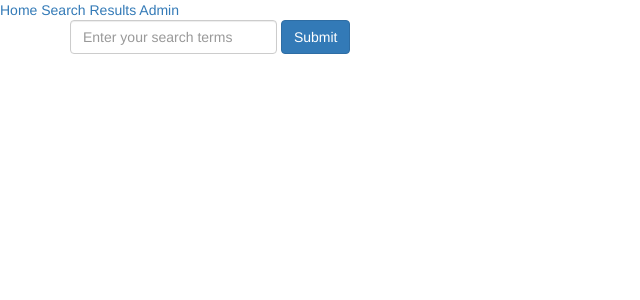
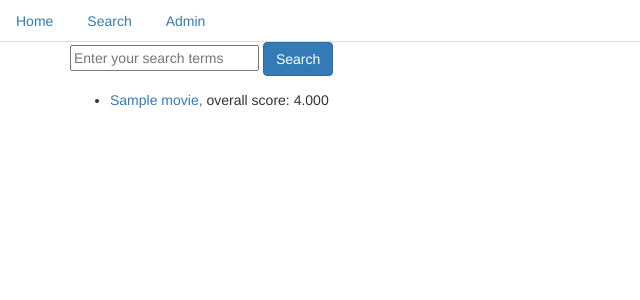
Before and after one commit to daansmits1/mhaggle, a Django app: template movielist/templates/movielist/search.html in a window 1280 px wide. Shown: the top 300 px of the page, without its empty margins (0-640 px from the left). Run offline with Django 3.2, Linux system fonts and the light colour scheme; the template is opened without the code that fills it: values that come from a table or form of the project are taken from there, others are empty; tables that the repository leaves empty hold one stand-in row (values such as "Sample post"); some libraries are stand-ins or nearby versions.

Commit message:
Search working, initial update to layout

```diff
--- a/movielist/templates/layout/layout.html
+++ b/movielist/templates/layout/layout.html
@@ -10,7 +10,12 @@
 
 <body>
 
-<a href="/movielist/"> Home </a> <a href="/movielist/search"> Search </a> <a href="/movielist/results"> Results </a> <a href="/admin"> Admin </a>
+
+<ul class="nav nav-tabs">
+  <li role="presentation"><a href="/movielist/">Home</a></li> <!-- How to add dynamic active tab? -->
+  <li role="presentation"><a href="/movielist/search">Search</a></li>
+  <li role="presentation"><a href="/admin">Admin</a></li>
+</ul>
 
 
 	<div class="container">
--- a/movielist/templates/movielist/detail.html
+++ b/movielist/templates/movielist/detail.html
@@ -8,10 +8,10 @@
 
 <h3> Movie name: {{ movie.title }} </h3>
 <h3> Released in: {{ movie.year }} </h3>
-<h3> Description: {{ movie.description }} </h3>
-<h3> Language: {{ movie.language }} </h3>
+<!-- <h3> Description: {{ movie.description }} </h3> -->
+<!-- <h3> Language: {{ movie.language }} </h3> -->
 <h3> Genre: {{ movie.genre }} </h3>
-<h3> Stars: {{ movie.stars }} </h3>
+<!-- <h3> Stars: {{ movie.stars }} </h3> -->
 <h3> Length (min.): {{ movie.length_min }} </h3>
 <h3> Overall rating: {{ movie.rating_overall }} </h3>
 
--- a/movielist/templates/movielist/search.html
+++ b/movielist/templates/movielist/search.html
@@ -4,12 +4,23 @@
 
 {% block content %}
 
-                <form action=" " class="form-inline">
+<!-- <form method='GET' action="" class="form-inline">
     <div class="form-group">
     <input type="text" name="search_terms"
     placeholder="Enter your search terms" class="form-control">
     </div>
     <input type="submit" class="btn btn-primary">
+</form>  -->
+
+<form method='GET' action="">
+    <input type="text" name="search_terms" placeholder="Enter your search terms"/>
+    <input type="submit" value="Search"/ class="btn btn-primary">
 </form>
 
+<ul>
+{% for movie in search_list %}
+	<li><a href="/movielist/{{ movie.id }}/"> {{ movie.title_year }}, </a> overall score: {{ movie.rating_overall }} </li>
+{% endfor %}
+</ul>
+
 {% endblock %}
--- a/movielist/views.py
+++ b/movielist/views.py
@@ -12,6 +12,10 @@ def detail(request, movie_id):
 	return render(request, 'movielist/detail.html', {'movie': movie})
 
 def search(request):
+	search = request.GET.get("search_terms")
+	if search:
+		search_list = Movie.objects.filter(title__icontains=search)
+		return render(request, 'movielist/search.html', {"search_list": search_list})
 	return render(request, 'movielist/search.html')
 
 def results(request):
```
Lines whose indentation alone changed are shown as unchanged.
